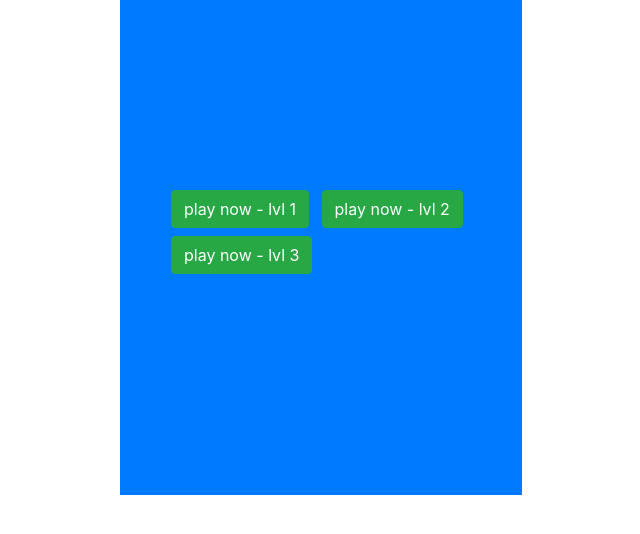
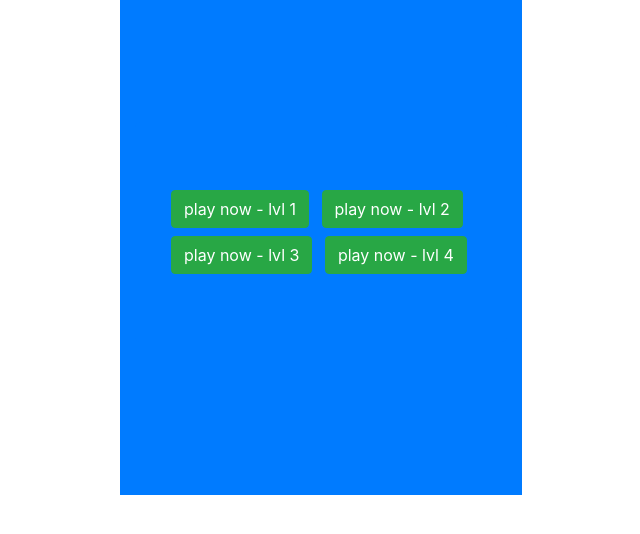
Before and after one commit to Milimas/memoryGame, a plain HTML site: page index.html in a window 1280 px wide. Shown: the whole page, without its empty margins (319-959 px from the left). Drawn offline with nearby package versions, Linux system fonts and the light colour scheme.

Commit message:
new level
i added some images and i added a new level
i added a button for the level with the rows number and columns number

```diff
--- a/index.html
+++ b/index.html
@@ -18,6 +18,7 @@
             <button class="btn btn-success m-1" type="button" onclick="build(3,6);">play now - lvl 1</button>
             <button class="btn btn-success m-1" type="button" onclick="build(5,4);">play now - lvl 2</button>
             <button class="btn btn-success m-1" type="button" onclick="build(4,6);">play now - lvl 3</button>
+            <button class="btn btn-success m-1" type="button" onclick="build(5,8);">play now - lvl 4</button>
 
         </div>
     </div>
```
Also changed, not shown: assets/13.png (added), assets/14.png (added), assets/15.png (added), assets/16.png (added), assets/17.png (added), assets/18.png (added), assets/19.png (added), assets/20.png (added).
